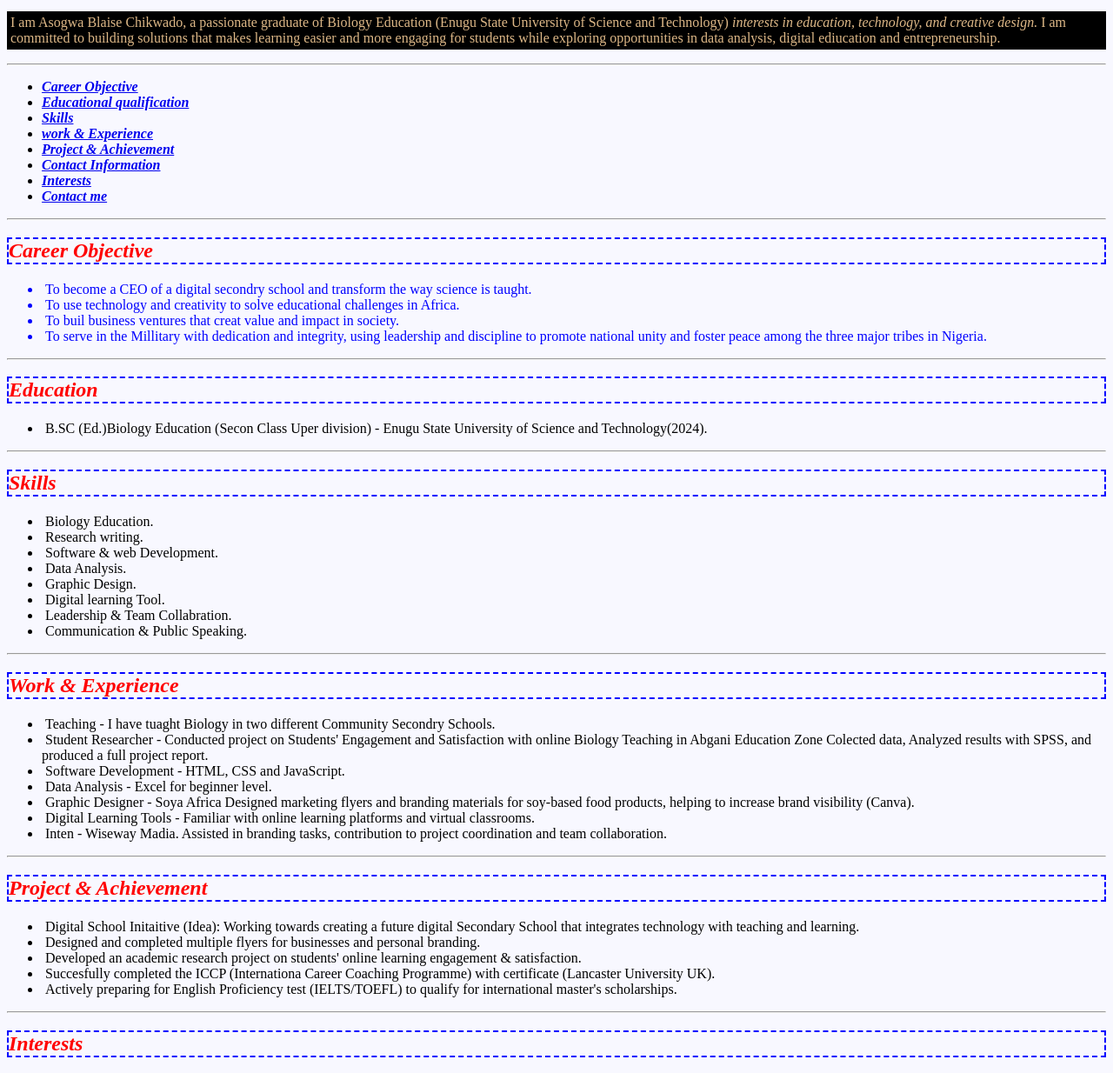
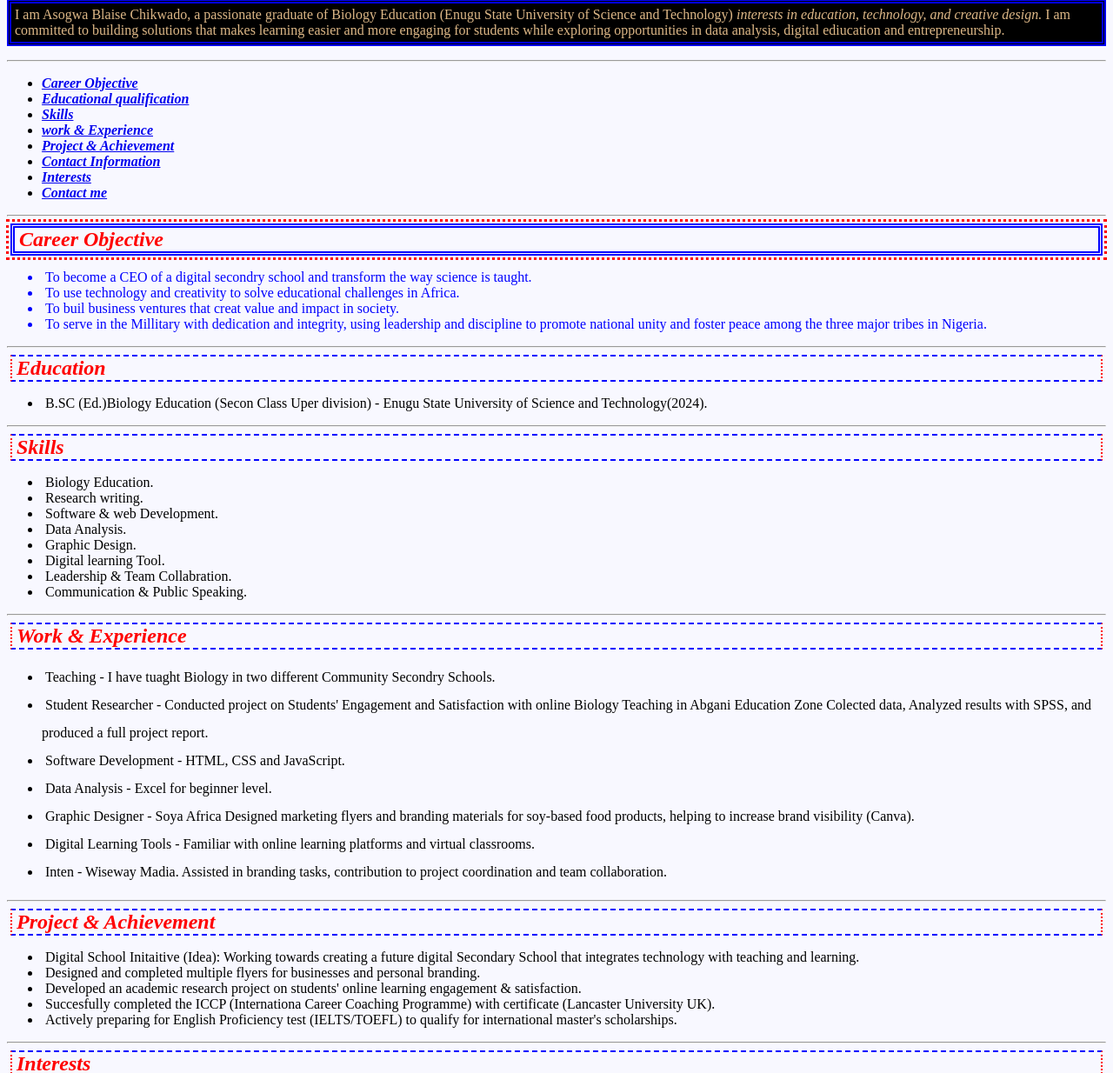
Before and after one commit to Blaiseasogwa/Asogwa-Blaise-Chikwado, a plain HTML site: page index.html in a window 1280 px wide. Shown: the part 468-1702 px from the top of the page at 87% size. Drawn offline with Linux system fonts and the light colour scheme.

Commit message:
modifild

```diff
--- a/css/style.css
+++ b/css/style.css
@@ -8,6 +8,11 @@ h2{
     font-style: italic;
     font-weight: bold;
     border: 2px dashed blue;
+    border-right: 2px dotted red;
+    border-left: 2px dotted red;
+    margin: 4px;
+    padding-inline: 5px;
+
 }
 
 .heading{
@@ -18,15 +23,20 @@ h2{
     padding-block: 3px;
 }
 
-.about{
+.me{
+    margin: 5px
     color: red;
+    border: 5px double blue;
+    outline: 3px solid red;
+    outline-offset: 2px;
 }
 
-p.about.me{
+.about.me{
     background-color: black;
     color: burlywood;
     padding-block: 4px;
     padding-inline: 4px;
+    outline: none;
 }
 
 a:link{
@@ -50,6 +60,9 @@ a:hover{
 
 .Objective{
     color: red;
+    border: 5px double blue;
+    outline: dotted red;
+    outline-offset:2px ;
 
 }
 
@@ -60,3 +73,41 @@ a:hover{
 .skill{
     colo
 }
+
+.Experience{
+
+}
+
+.Experiencelist{
+    line-height: 2rem;
+}
+
+
+
+.Achievment{
+
+}
+
+.Interests{
+
+}
+
+.Question{
+
+}
+
+.Contactinfo{
+
+}
+
+.contactme{
+
+}
+
+.fill{
+
+}
+
+.motto{
+
+}
--- a/index.html
+++ b/index.html
@@ -17,7 +17,7 @@
 <hr>
 <img class="image 1"  src="images/IMG-20241107-WA0096.jpg" alt="Profile picture" width="200" height="300" title="My final year project picture" loading="lazy">
 
-    <h2 class="about">About&nbsp;me</h2>
+    <h2 class="me">About&nbsp;me</h2>
     <p class="about me">
         I am Asogwa Blaise Chikwado, a passionate graduate of Biology Education (Enugu State University of Science and Technology) <em>interests in education, technology, and creative design.</em> I am committed to building solutions that makes learning easier and more engaging for students while exploring opportunities in data analysis, digital ediucation and entrepreneurship.
     </p>
@@ -96,7 +96,7 @@
 
     <section id="Work&Experience">
     <h2 class="Experience">Work & Experience</h2>
-    <ul>
+    <ul class="Experiencelist">
         <li>&nbsp;Teaching - I have tuaght Biology in two different Community Secondry Schools.</li>
         <li>&nbsp;Student Researcher - Conducted project on Students' Engagement and Satisfaction with online Biology Teaching in Abgani Education Zone Colected data, Analyzed results with SPSS, and produced a full project report.</li>
         <li>&nbsp;Software Development - HTML, CSS and JavaScript.</li>
@@ -135,7 +135,7 @@
 
     <hr>
 <aside>
-    <details>
+    <details class="Question">
         <summary>How i intend to achieve <mark>my purpose</mark></summary>
         <p>Hard working, integrity, and Collabration</p>
     </details>
```
